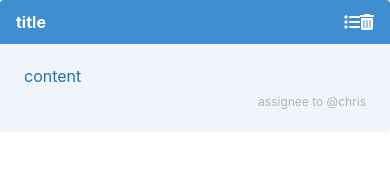
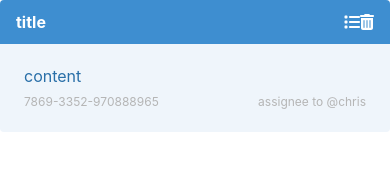
Before and after one commit to tim811223/ReactLab, a React (Vite) app in the folder CH9-Forms/ch9-todoitem/: page / in a window 390 px wide. Shown: the top 174 px of the page. Built offline with nearby package versions, Linux system fonts and the light colour scheme; the HTML template or start-up script is replaced by a standard one.

Commit message:
加上is-mobile的class

```diff
--- a/CH9-Forms/ch9-todoitem/src/App.tsx
+++ b/CH9-Forms/ch9-todoitem/src/App.tsx
@@ -6,6 +6,7 @@ import { ToDoItem } from './ToDos/ToDoItem';
 function App() {
   ///設定預設值,傳入Editor component
   const todo={
+    id:'7869-3352-970888965',
     title:'title',
     content:'content',
     priority:2,
--- a/CH9-Forms/ch9-todoitem/src/ToDos/ToDoItem.tsx
+++ b/CH9-Forms/ch9-todoitem/src/ToDos/ToDoItem.tsx
@@ -9,6 +9,7 @@ export enum Priority{
 }
 
 export interface Props{
+  id:string;
   title:string;
   content:string;
   priority:Priority;
@@ -16,7 +17,7 @@ export interface Props{
   resolved:boolean;
 }
 
-export const ToDoItem:FC<Props> = ({title,content,priority,assignee,resolved}) =>{
+export const ToDoItem:FC<Props> = ({id,title,content,priority,assignee,resolved}) =>{
 const color = resolved ? '' :
       priority === Priority.HIGH ? 'is-danger' :
       priority === Priority.MEDIUM ? 'is-warning' :
@@ -35,7 +36,11 @@ const color = resolved ? '' :
             <div>
               {content}
             </div>
-            <div className="has-text-right">
+            <div className="columns is-mobile">
+              <div className="column">
+                <span className="has-text-grey-light is-size-7">{id}</span>
+              </div>
+              <div className="column has-text-right">
                 {
                   assignee!==undefined
                   ? <span className="has-text-grey-light is-size-7">{`assignee to @${assignee}`}</span>
@@ -43,6 +48,7 @@ const color = resolved ? '' :
                 }
               </div>
               </div>
+          </div>
         </article>
       );
 
```
Lines whose indentation alone changed are shown as unchanged.
